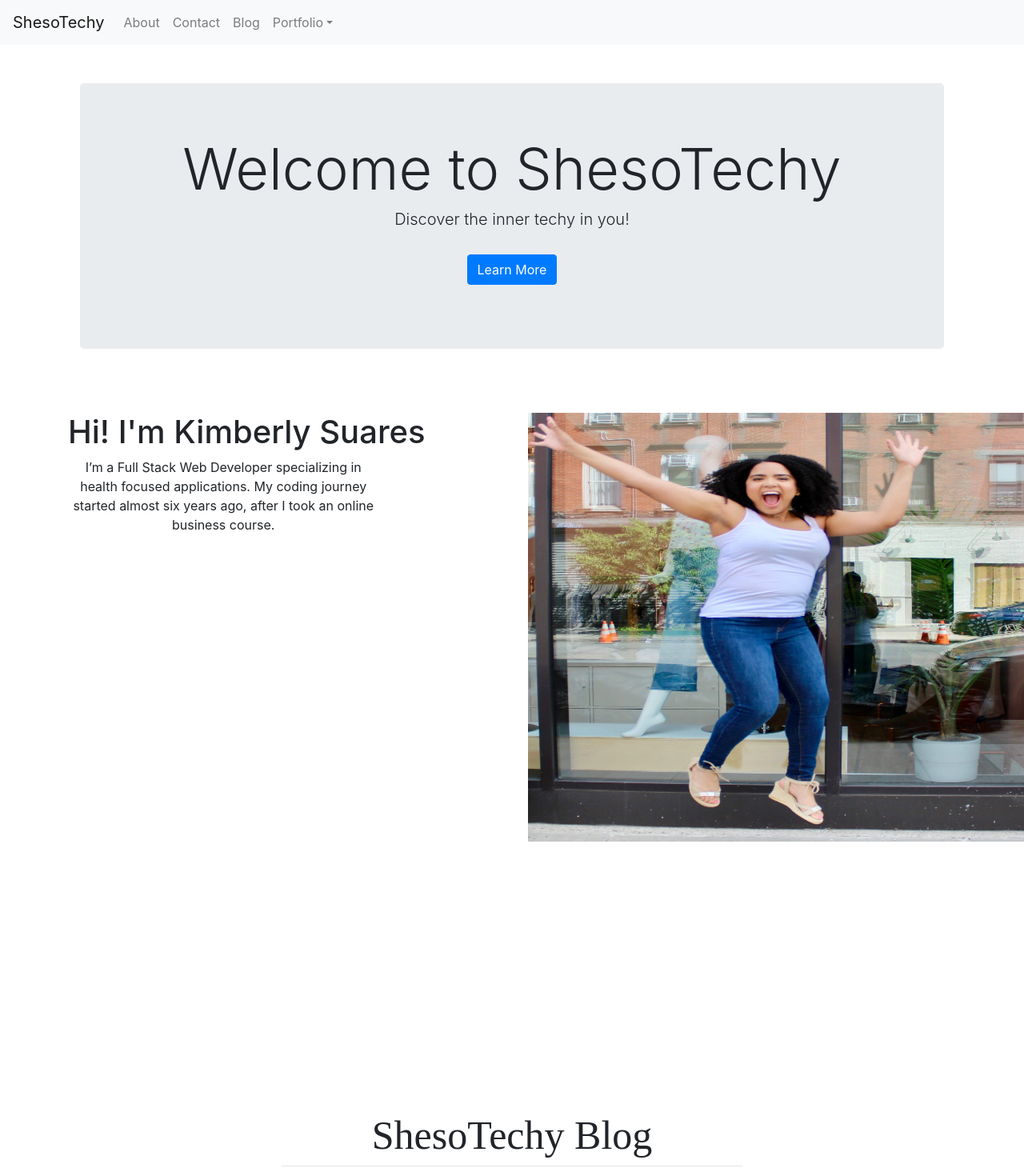
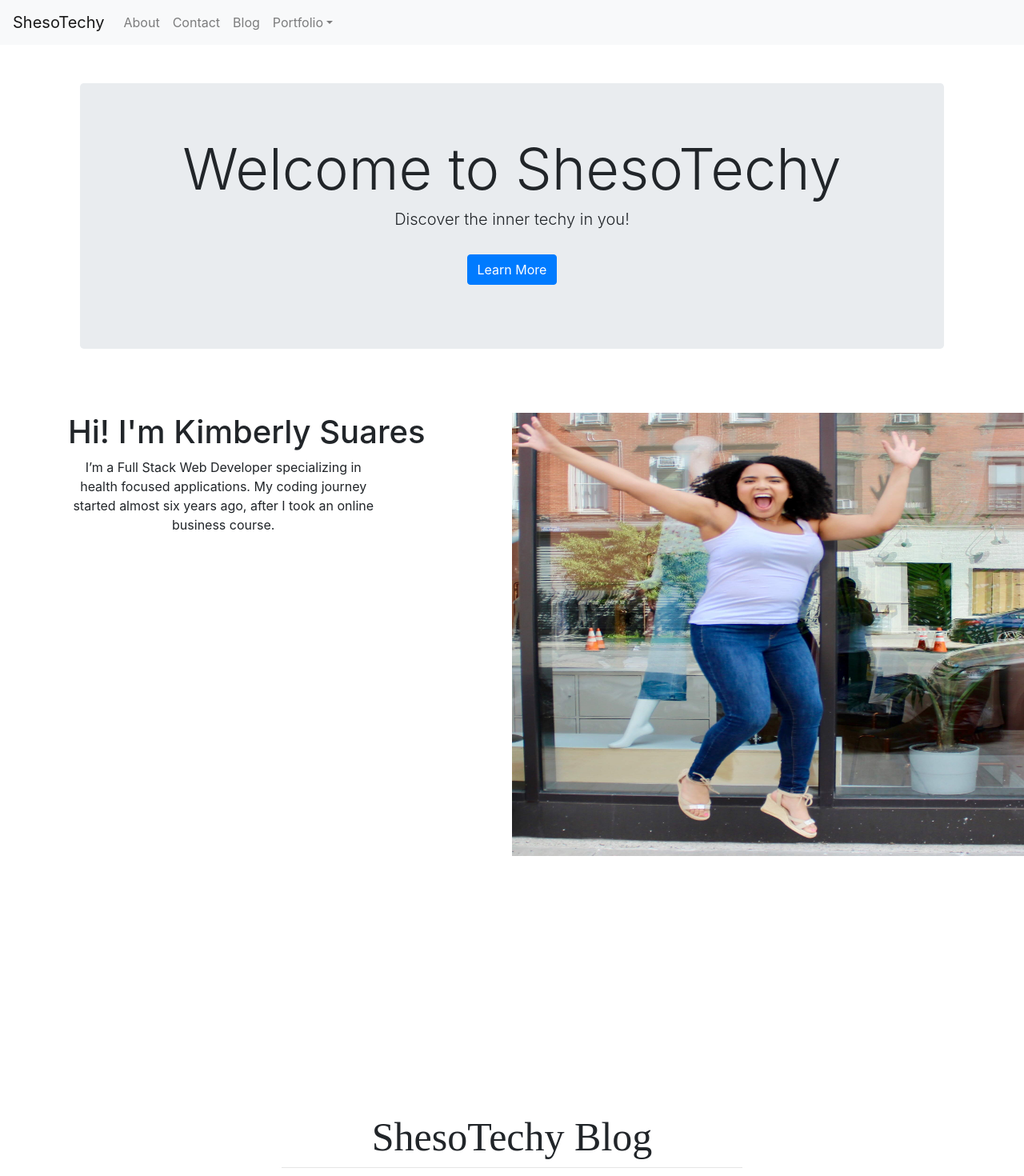
Before and after one commit to ksuares1/shesotechy, a React (Create React App) app in the folder shesotechy/: page / in a window 1280 px wide. Shown: the top 1470 px of the page at 80% size. Built offline with nearby package versions, Linux system fonts and the light colour scheme.

Commit message:
adjusted bio pic width and height and removed break

```diff
--- a/shesotechy/src/components/Home/index.css
+++ b/shesotechy/src/components/Home/index.css
@@ -28,7 +28,7 @@
 }
 
 .jump{
-    width:620px;
+    width:640px;
     height:65%;
     float:right;
     margin:auto;
--- a/shesotechy/src/components/Home/index.js
+++ b/shesotechy/src/components/Home/index.js
@@ -45,8 +45,7 @@ const HomePage = () => {
 
 <br>
 </br>
-<br>
-</br>
+
 {/* Blog Cards */}
 <h1 className="blog-title">ShesoTechy Blog</h1>
 <hr className="line-dash">
```
